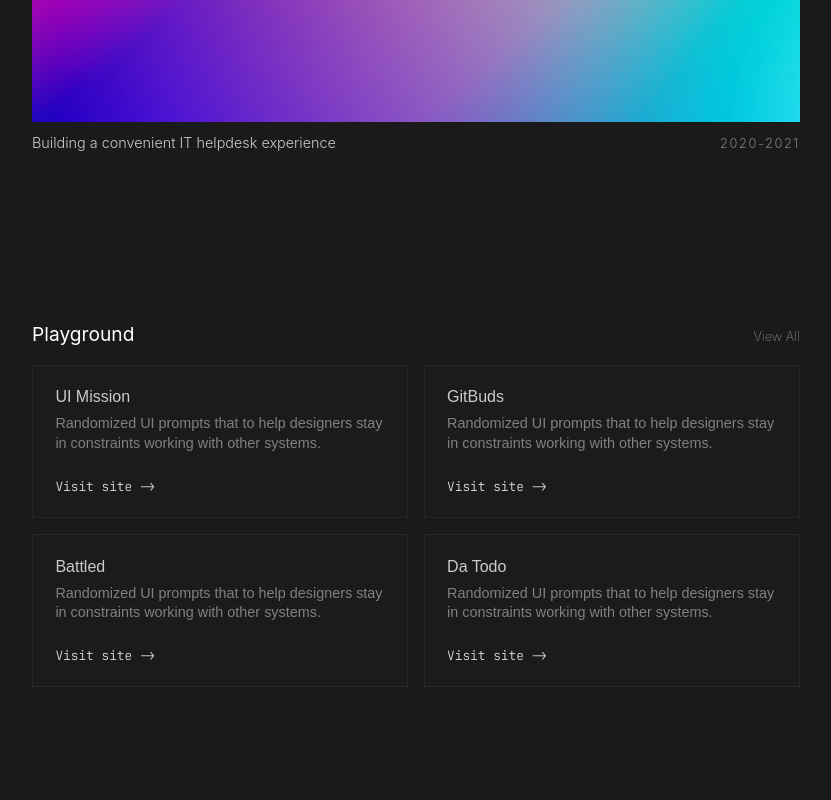
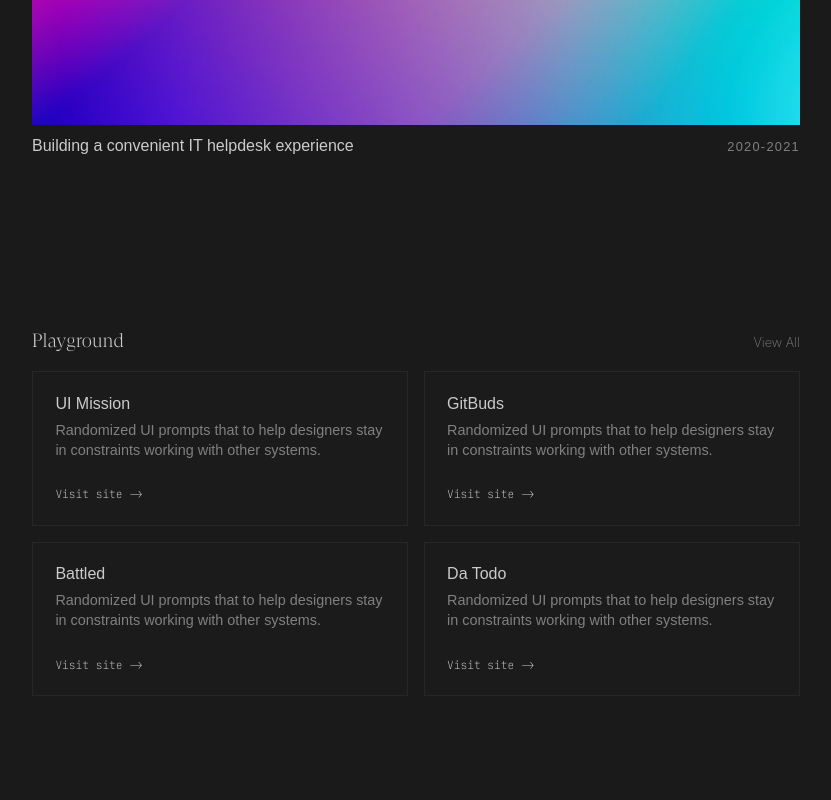
Before and after one commit to H0und5/nextport, a Next.js app: page / in a window 1280 px wide. Shown: the part 1320-2120 px from the top of the page, without its empty margins (224-1055 px from the left). Built offline with nearby package versions, Linux system fonts and the light colour scheme.

Commit message:
-- Observation -- Implemented font stylistic updates, going to refactor and add content in the future

```diff
--- a/styles/CaseCard.module.css
+++ b/styles/CaseCard.module.css
@@ -1,6 +1,37 @@
+@font-face {
+  font-family: "Untitled-Sans";
+  src: url("/public/fonts/untitled-sans-light.woff2");
+  font-weight: 300;
+}
+
+@font-face {
+  font-family: "Untitled-Sans";
+  src: url("/public/fonts/untitled-sans-regular.woff2");
+  font-weight: 400;
+}
+
+@font-face {
+  font-family: "JetBrains Mono";
+  src: url("/public/fonts/JetBrainsMono-Light.woff2");
+  font-weight: 300;
+}
+
+@font-face {
+  font-family: "JetBrains Mono";
+  src: url("/public/fonts/JetBrainsMono-Thin.woff2");
+  font-weight: 100;
+}
+
+@font-face {
+  font-family: "GT Super Display";
+  src: url("/public/fonts/GT-Super-Display-Light.woff2");
+  font-weight: 300;
+}
+
+
 .caseCardContainer {
   margin-top: 2rem;
-  font-family:'Segoe UI', Tahoma, Geneva, Verdana, sans-serif;
+  font-family: 'Untitled Sans', sans-serif;
 }
 
 .caseCardImageContainer {
@@ -8,8 +39,8 @@
 }
 
 .caseCardContent {
-  font-family:'Segoe UI', Tahoma, Geneva, Verdana, sans-serif;
-  color: #FFFFFF;
+  font-family: 'Untitled Sans', sans-serif;
+  color: #CBCBCB;
   display: flex;
   align-items: baseline;
   justify-content: space-between;
@@ -17,17 +48,17 @@
 
 .caseCardContent h5 {
   margin-top: .75rem;
-  font-family: -apple-system, BlinkMacSystemFont, 'Segoe UI', Roboto, Oxygen, Ubuntu, Cantarell, 'Open Sans', 'Helvetica Neue', sans-serif;
-  font-size: .9rem;
+  font-family: 'Untitled Sans', sans-serif;
+  font-size: 1rem;
   font-weight: 300;
   color: #CBCBCB;
 }
 
 .caseCardContent p {
   margin-top: .5rem;
-  font-family: -apple-system, BlinkMacSystemFont, 'Segoe UI', Roboto, Oxygen, Ubuntu, Cantarell, 'Open Sans', 'Helvetica Neue', sans-serif;
+  font-family: 'Untitled Sans', sans-serif;
   font-size: .8rem;
-  letter-spacing: .1rem;
+  letter-spacing: .08rem;
   font-weight: 300;
   color: #808080;
   visibility: visible;
@@ -35,7 +66,7 @@
 
 @media (max-width: 760px) {
   .caseCardContent p {
-    font-family: -apple-system, BlinkMacSystemFont, 'Segoe UI', Roboto, Oxygen, Ubuntu, Cantarell, 'Open Sans', 'Helvetica Neue', sans-serif;
+    font-family: 'Untitled Sans', sans-serif;
     font-size: .9rem;
     font-weight: 300;
     color: #808080;
--- a/styles/CopyCard.module.css
+++ b/styles/CopyCard.module.css
@@ -18,7 +18,7 @@
 
 @font-face {
   font-family: "JetBrains Mono";
-  src: url("/public/fonts/JetBrainsMono-Thin.woff2");
+  src: url("../public/fonts/JetBrainsMono-Thin.woff2");
   font-weight: 100;
 }
 
@@ -45,17 +45,17 @@
 .copyCardContent p {
   font-family: 'Untitled Sans', sans-serif;
   font-size: .9rem;
-  font-weight: 200;
+  font-weight: 300;
   color: #808080;
-  line-height: 1.2rem;
+  line-height: 1.24rem;
   padding-bottom: 1.5rem;
   margin: 0;
 }
 
 .copyCardLink {
   font-family: 'JetBrains Mono', monospace;
-  font-size: .8rem;
-  font-weight: 300;
+  font-size: .7rem;
+  font-weight: 100;
   color: #D9D9D9;
 }
 
--- a/styles/SectionHeader.module.css
+++ b/styles/SectionHeader.module.css
@@ -1,3 +1,18 @@
+@font-face {
+  font-family: "JetBrains Mono";
+  src: url("/public/fonts/JetBrainsMono-Thin.woff2");
+  font-weight: 100;
+}
+
+@font-face {
+  font-family: "GT Super Display";
+  src: url("../public/fonts/GT-Super-Display-Light.woff2");
+  font-weight: 300;
+  -webkit-font-smoothing: antialiased;
+  -moz-osx-font-smoothing: grayscale;
+}
+
+
 .sectionHeaderContainer {
   display: flex;
   justify-content: space-between;
@@ -6,10 +21,10 @@
 }
 
 .sectionHeaderContainer h3 {
-  font-family: -apple-system, BlinkMacSystemFont, 'Segoe UI', Roboto, Oxygen, Ubuntu, Cantarell, 'Open Sans', 'Helvetica Neue', sans-serif;
-  color: #fff;
-  font-weight: 400;
+  font-family: 'GT Super Display';
+  color: #CBCBCB;
   font-size: 1.2rem;
+  font-weight: 100;
 }
 
 .sectionHeaderContainer a {
--- a/styles/globals.css
+++ b/styles/globals.css
@@ -22,12 +22,20 @@
   font-weight: 100;
 }
 
+@font-face {
+  font-family: "GT Super Display";
+  src: url("../public/fonts/GT-Super-Display-Light.woff2");
+  font-weight: 300;
+}
+
 html,
 body {
   width: auto;
   margin: 1rem 10vw 0vw 10vw;
   font-family: 'Untitled Sans', sans-serif;
   background-color: #1A1A1A;
+  -webkit-font-smoothing: antialiased;
+  -moz-osx-font-smoothing: grayscale;
 }
 
 a {
```
Also changed, not shown: public/fonts/GT-Super-Display-Light.woff (added), public/fonts/GT-Super-Display-Light.woff2 (added).
